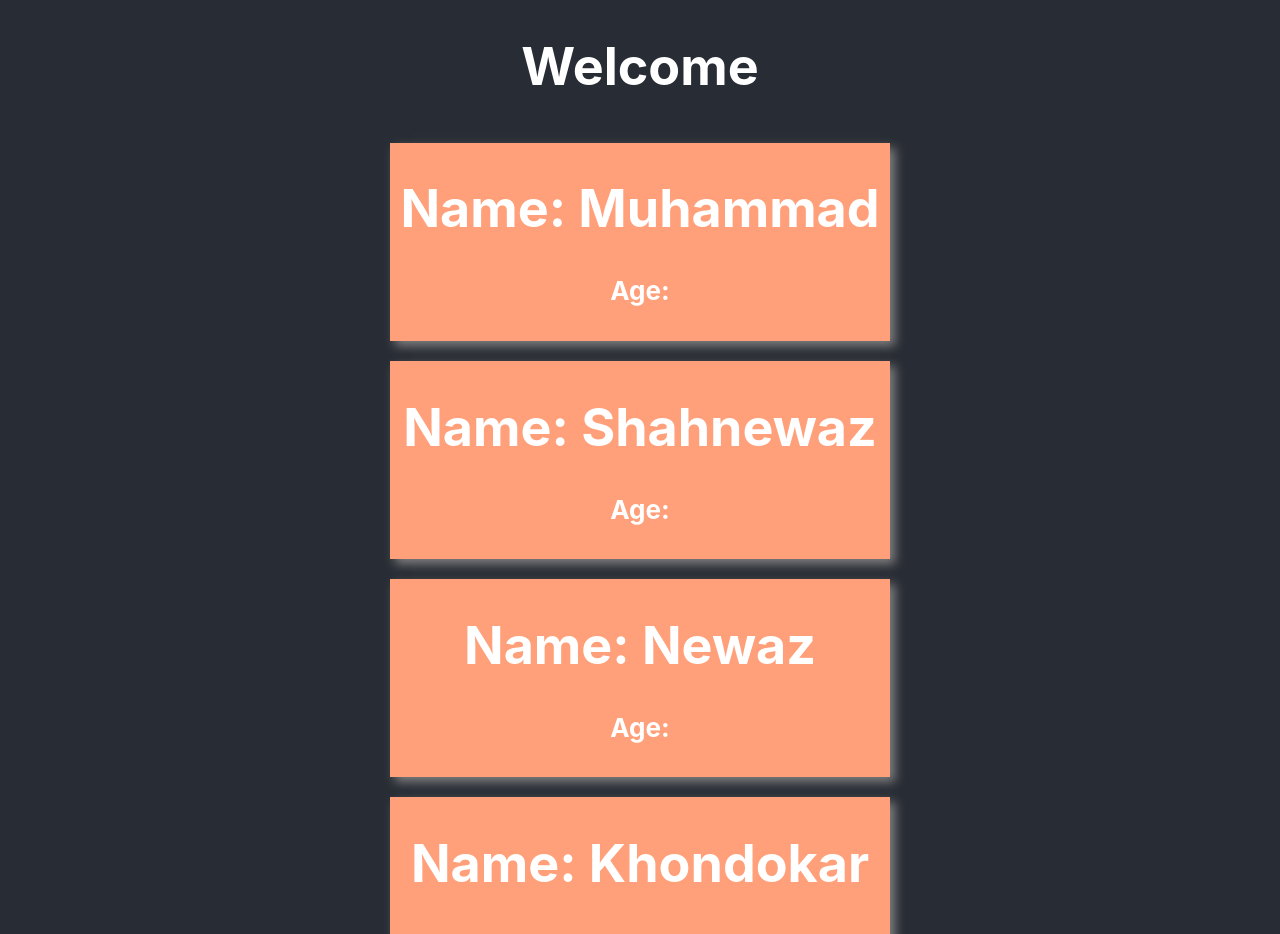
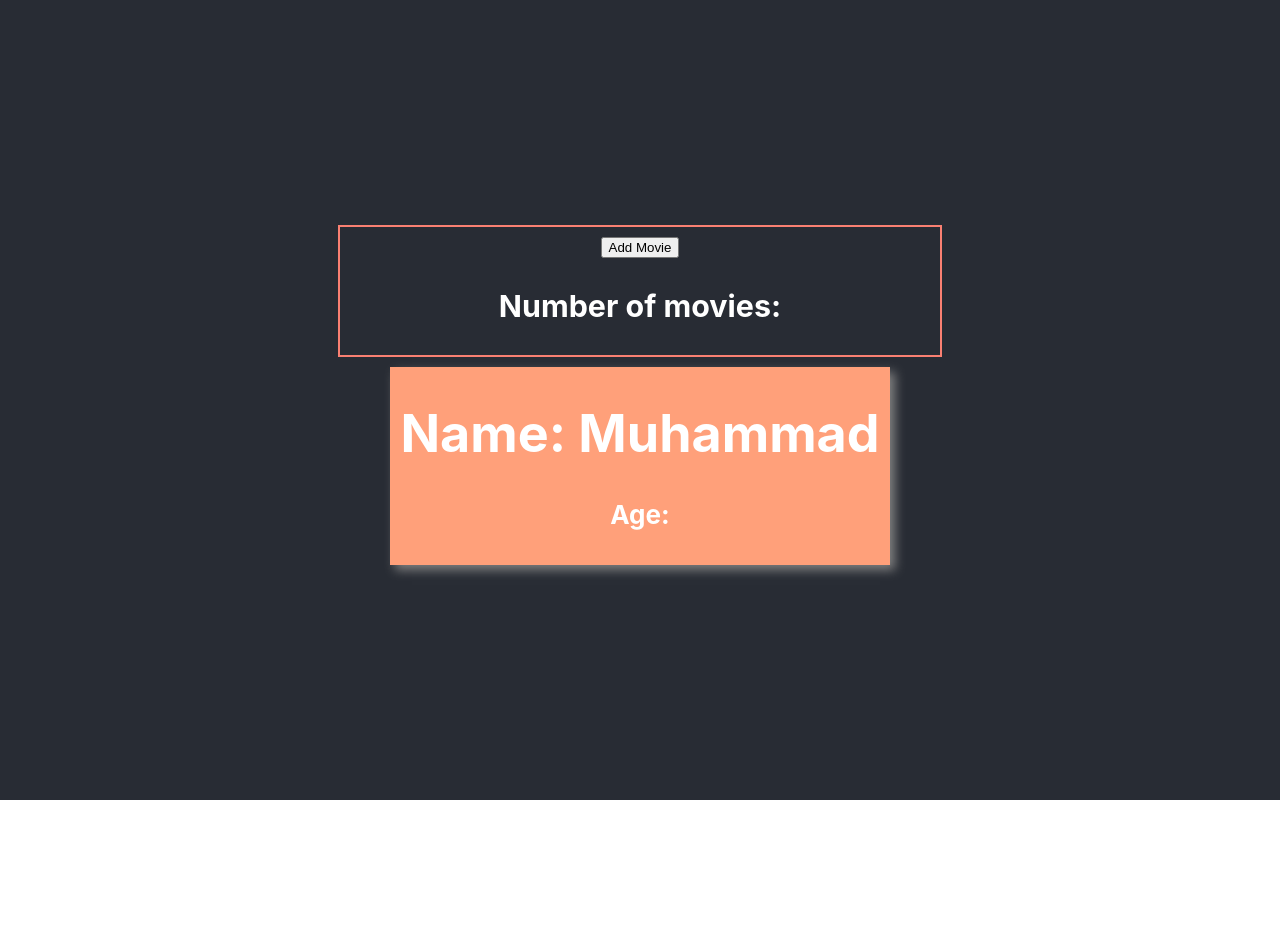
Before and after one commit to mdshahnewaz4767/react-recap-practice, a React (Create React App) app: page / in a window 1280 px wide. Shown: the top 934 px of the page. After the commit the page ends 800 px from the top, so only its background shows below. Built offline with nearby package versions, Linux system fonts and the light colour scheme.

Commit message:
simple update

```diff
--- a/src/App.js
+++ b/src/App.js
@@ -5,12 +5,8 @@ function App() {
   return (
     <div className="App">
       <header className="App-header">
-        <h1>Welcome</h1>
+        <MovieCounter></MovieCounter>
         <Area name={peoples[0]}></Area>
-        <Area name={peoples[1]}></Area>
-        <Area name={peoples[2]}></Area>
-        <Area name={peoples[3]}></Area>
-        <Area name={peoples[4]}></Area>
       </header>
     </div>
   );
@@ -22,6 +18,19 @@ function App() {
 const peoples = ['Muhammad', 'Shahnewaz', 'Newaz', 'Khondokar', 'Shahriar'];
 
 // const singlePeople = peoples.map(people => people);
+
+function MovieCounter(){
+  const movieStyle = {
+    border: '2px solid salmon',
+    width: '600px'
+  }
+  return (
+    <div style={movieStyle}>
+      <button>Add Movie</button>
+      <h3>Number of movies: </h3>
+    </div>
+  )
+}
 
 function Area(props){
   const areaStyle = {
```
